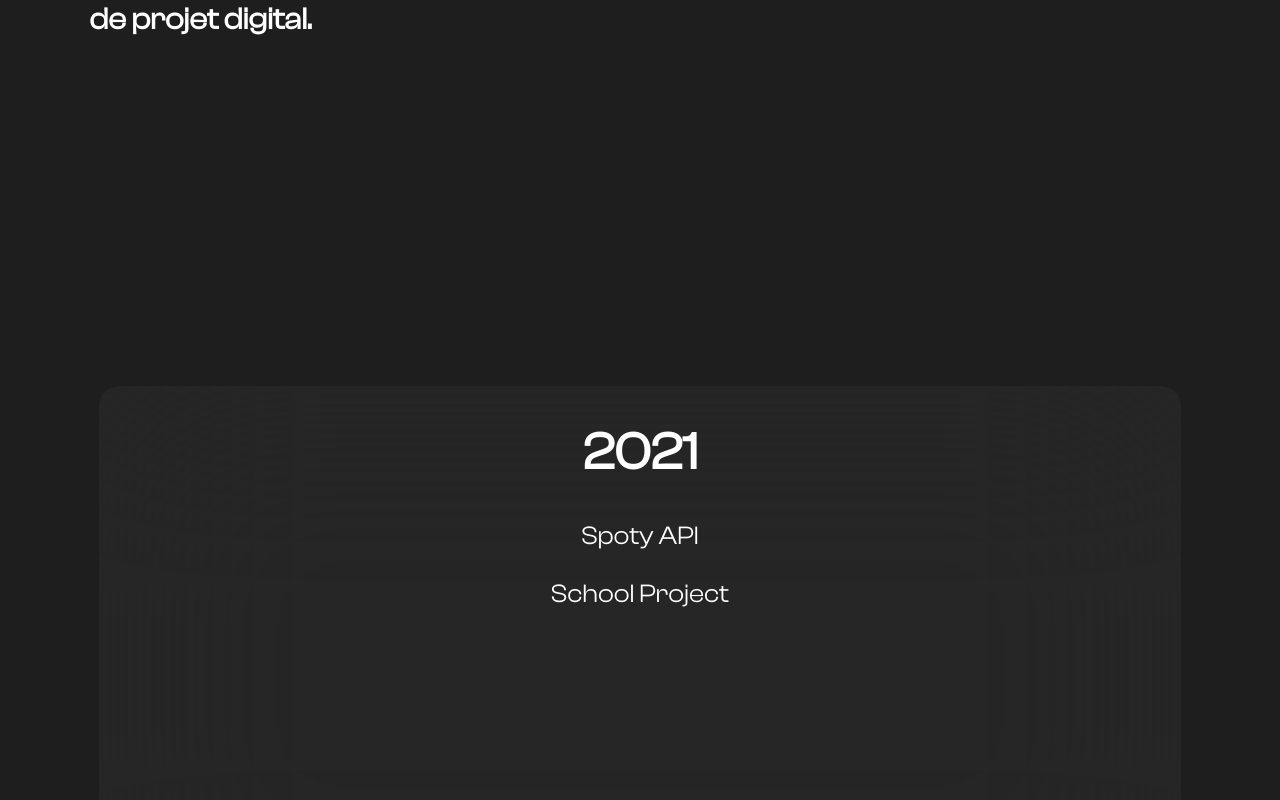
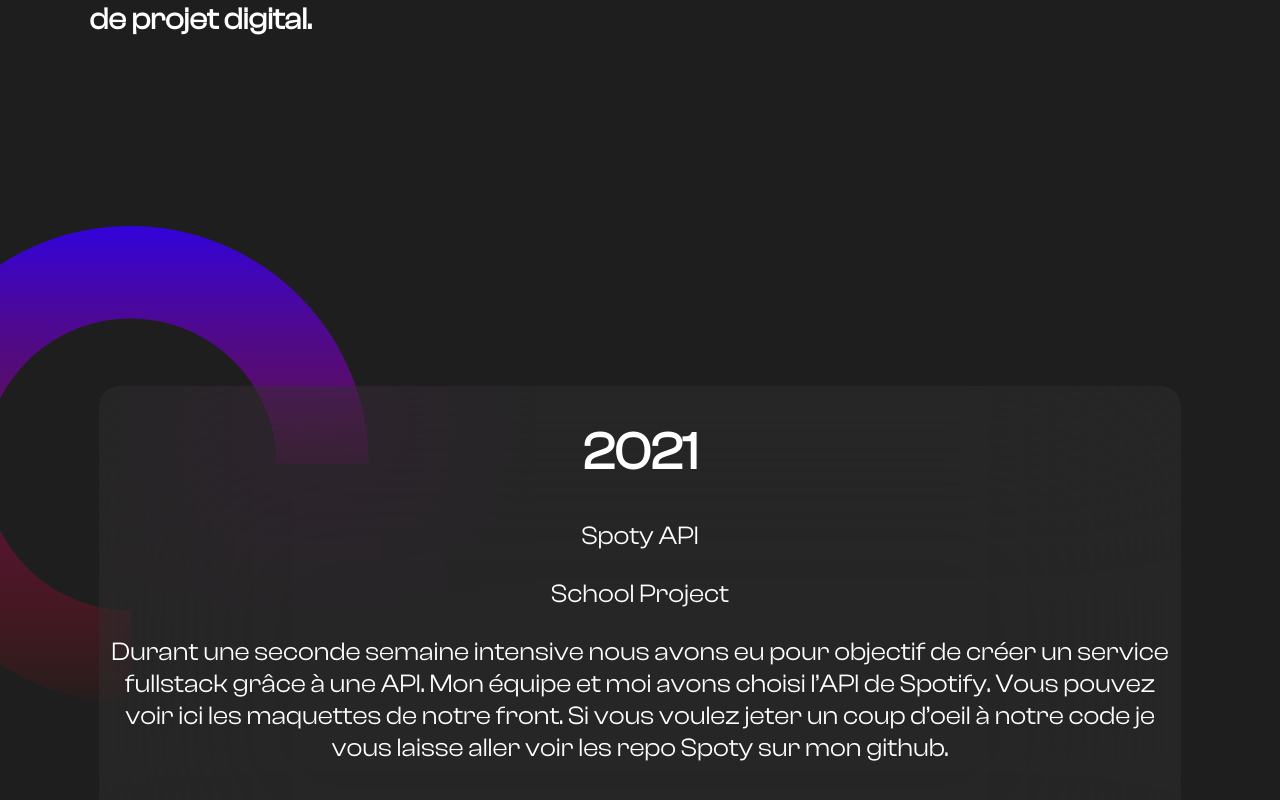
Before and after one commit to rob1-alt/portfolio2022, a React (Create React App) app: page / in a window 1280 px wide. Shown: the part 494-1294 px from the top of the page. Built offline with nearby package versions, Linux system fonts and the light colour scheme.

Commit message:
ellipse 🎳

```diff
--- a/src/App.css
+++ b/src/App.css
@@ -114,5 +114,8 @@
 }
 
 .ellipse{
-  z-index: 0;
+  z-index: 1;
+  position: absolute;
+  left: 0;
+  top: 720px;
 }
--- a/src/App.js
+++ b/src/App.js
@@ -1,5 +1,4 @@
 import './App.css';
-import { Routes, Route, Link } from "react-router-dom";
 import ellipse from './img/Ellipse3.svg'
 import { Helmet } from 'react-helmet'
 
@@ -35,6 +34,7 @@
       </header>
       <header className='App2-header'>
         <scrollpage id='1'></scrollpage>
+        <img  className='ellipse' src={ellipse}/>
           <div className='rectangle'>
             <h1>2021</h1>
             <p>
@@ -43,6 +43,9 @@
             <span>
               School Project
             </span>
+            <p>
+            Durant une seconde semaine intensive nous avons eu pour objectif de créer un service fullstack grâce à une API. Mon équipe et moi avons choisi l’API de Spotify. Vous pouvez voir ici les maquettes de notre front. Si vous voulez jeter un coup d’oeil à notre code je vous laisse aller voir les repo Spoty sur mon github.
+            </p>
           </div>
       </header>
     </div>
```
Lines whose indentation alone changed are shown as unchanged.
